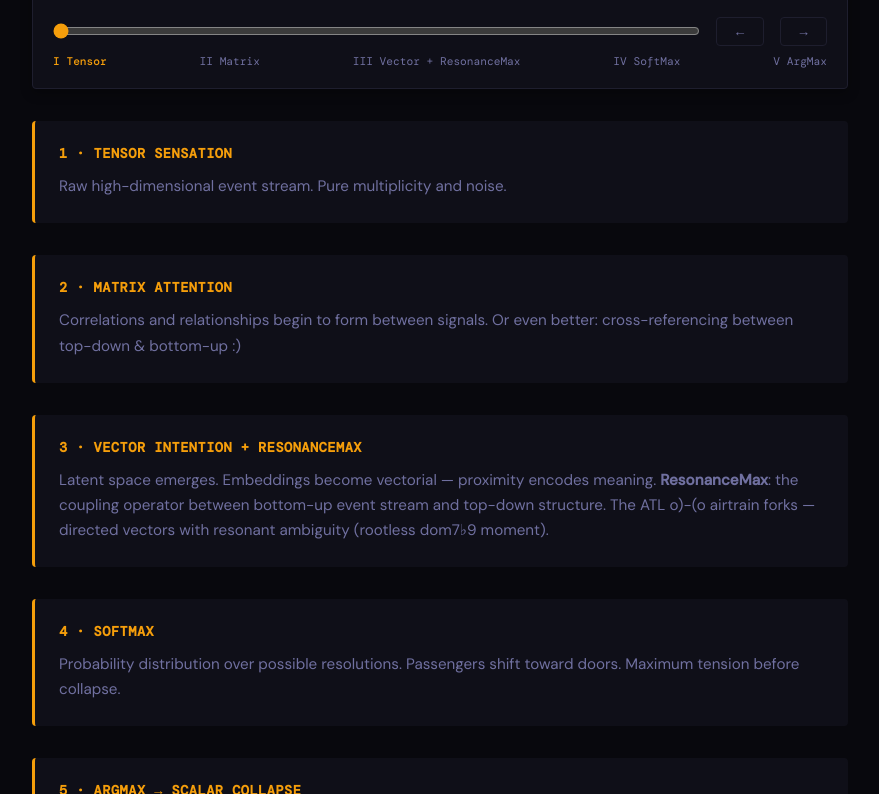
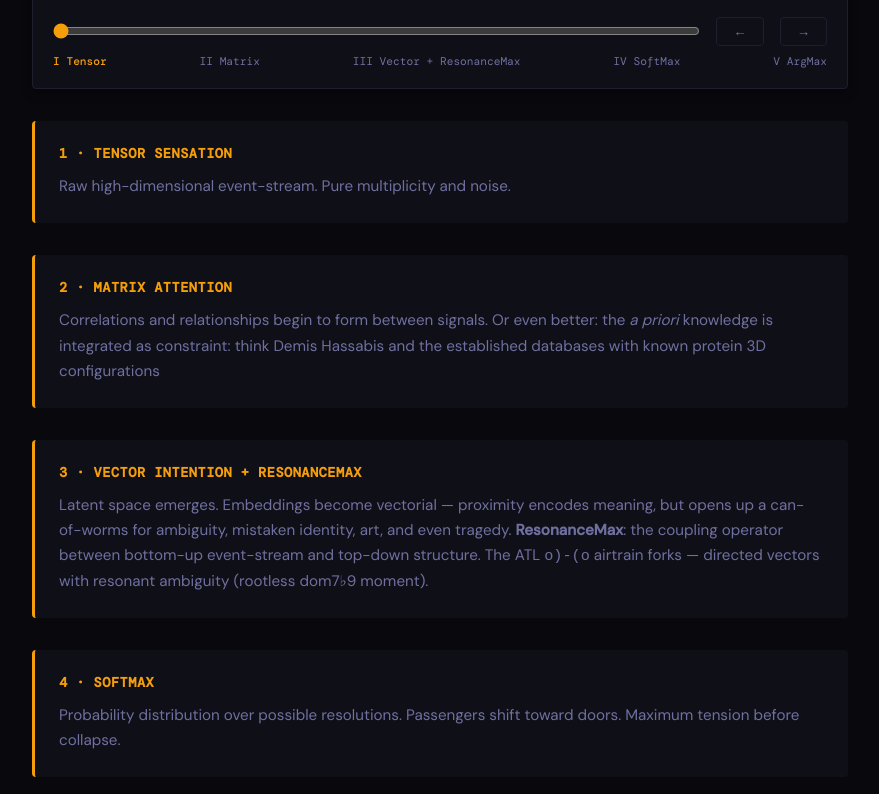
Before and after one commit to ukubona-llc/resonancemax, a plain HTML site: page index.html in a window 1280 px wide. Shown: the part 576-1370 px from the top of the page, without its empty margins (200-1079 px from the left). Drawn offline with nearby package versions, Linux system fonts and the light colour scheme; a web font is replaced by a local one.

Commit message:
demis hassabit invoked

```diff
--- a/index.html
+++ b/index.html
@@ -103,20 +103,20 @@ canvas{width:100%;height:100%;display:block;}
   <!-- Phases with ResonanceMax in III -->
   <div class="phase">
     <h2>1 · Tensor Sensation</h2>
-    <p>Raw high-dimensional event stream. Pure multiplicity and noise.</p>
+    <p>Raw high-dimensional event-stream. Pure multiplicity and noise.</p>
   </div>
 
   <div class="phase">
     <h2>2 · Matrix Attention</h2>
-    <p>Correlations and relationships begin to form between signals. Or even better: cross-referencing between top-down & bottom-up :)</p>
+    <p>Correlations and relationships begin to form between signals. Or even better: the <em>a priori</em> knowledge is integrated as constraint: think Demis Hassabis and the established databases with known protein 3D configurations</p>
   </div>
 
   <div class="phase">
     <h2>3 · Vector Intention + ResonanceMax</h2>
     <p>
-      Latent space emerges. Embeddings become vectorial — proximity encodes meaning.
-      <strong>ResonanceMax</strong>: the coupling operator between bottom-up event stream and top-down structure.
-      The ATL o)-(o airtrain forks — directed vectors with resonant ambiguity (rootless dom7♭9 moment).
+      Latent space emerges. Embeddings become vectorial — proximity encodes meaning, but opens up a can-of-worms for ambiguity, mistaken identity, art, and even tragedy.
+      <strong>ResonanceMax</strong>: the coupling operator between bottom-up event-stream and top-down structure.
+      The ATL <code>o)-(o</code> airtrain forks — directed vectors with resonant ambiguity (rootless dom7♭9 moment).
     </p>
   </div>
 
```
